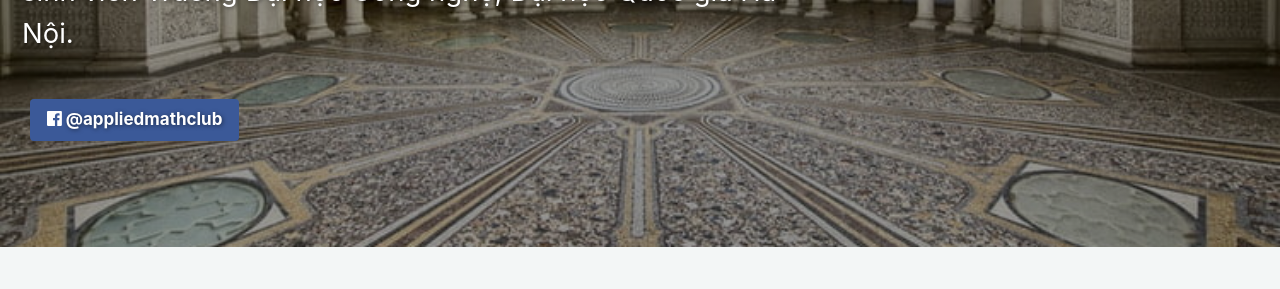
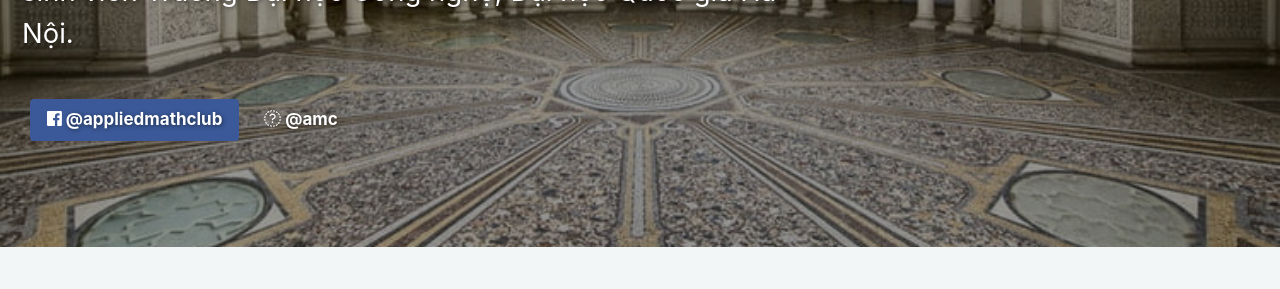
Before and after one commit to testvon/amcblog.github.io, a Jekyll site: the page built from _pages/about.md, in a window 1280 px wide. Shown: the part 330-619 px from the top of the page. Built offline with Jekyll 4.4.1, drawn with Linux system fonts in a browser that asks for light colours; nearby versions of some CDN libraries.

Commit message:
Update about.md

```diff
--- a/_pages/about.md
+++ b/_pages/about.md
@@ -5,7 +5,7 @@ header:
   overlay_image: /images/header-1.jpeg
   overlay_filter: 0.4
   caption:
-excerpt: 'Blog của câu lạc bộ Toán ứng dụng AMC trực thuộc Hội sinh viên Trường Đại học Công nghệ, Đại học Quốc gia Hà Nội.<br><br>&nbsp;[<i class="fab fa-facebook"></i> @appliedmathclub](https://www.facebook.com/appliedmathclub/){: .btn .btn--facebook}'
+excerpt: 'Blog của câu lạc bộ Toán ứng dụng AMC trực thuộc Hội sinh viên Trường Đại học Công nghệ, Đại học Quốc gia Hà Nội.<br><br>&nbsp;[<i class="fab fa-facebook"></i> @appliedmathclub](https://www.facebook.com/appliedmathclub/){: .btn .btn--facebook}&nbsp;[<i class="fab fa-email"></i> @amc](mailto:appliedmathclub@gmail.com){: .btn .btn--email}'
 feature_row:
   - image_path: /images/header-1.jpeg
     alt: "about AMC"
```
